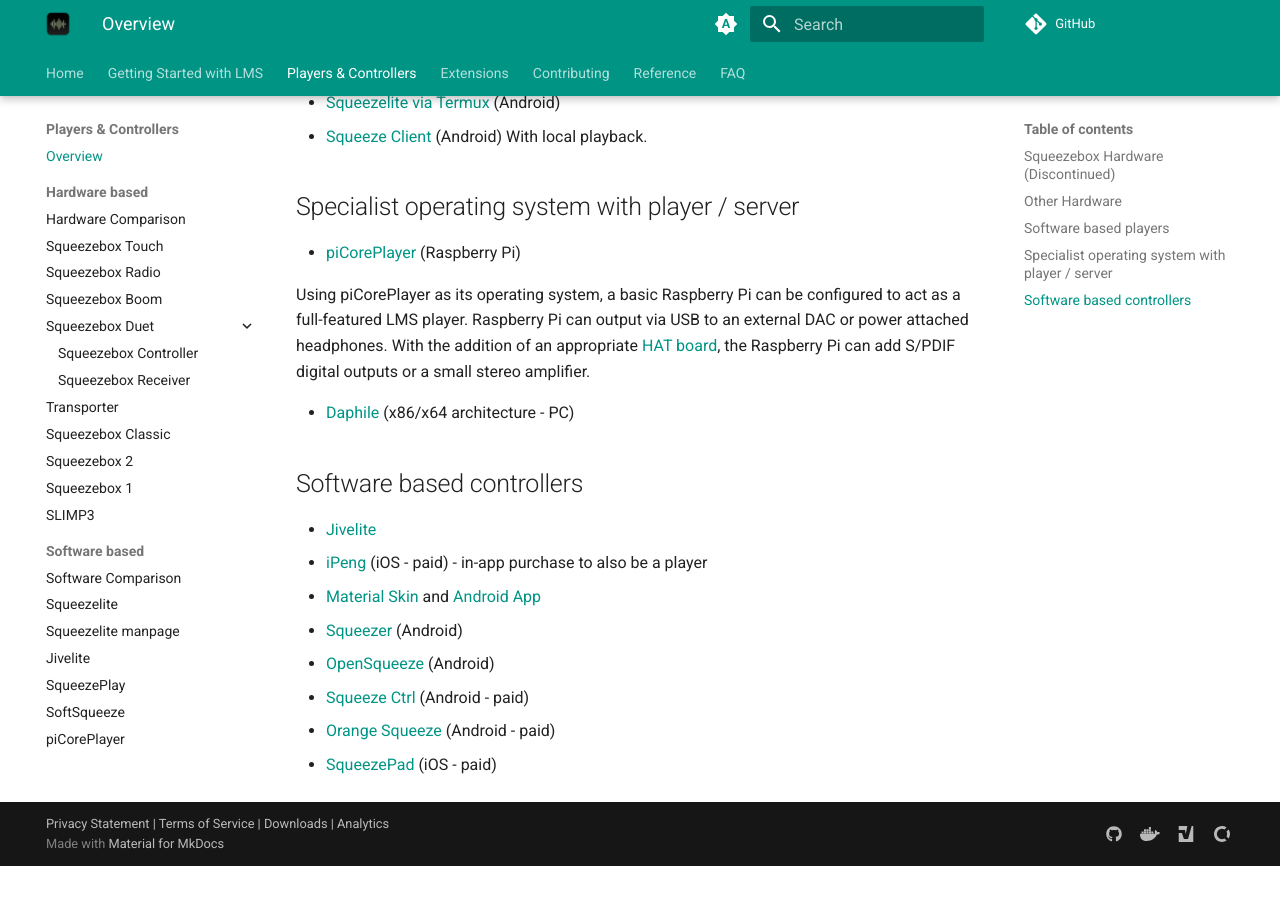
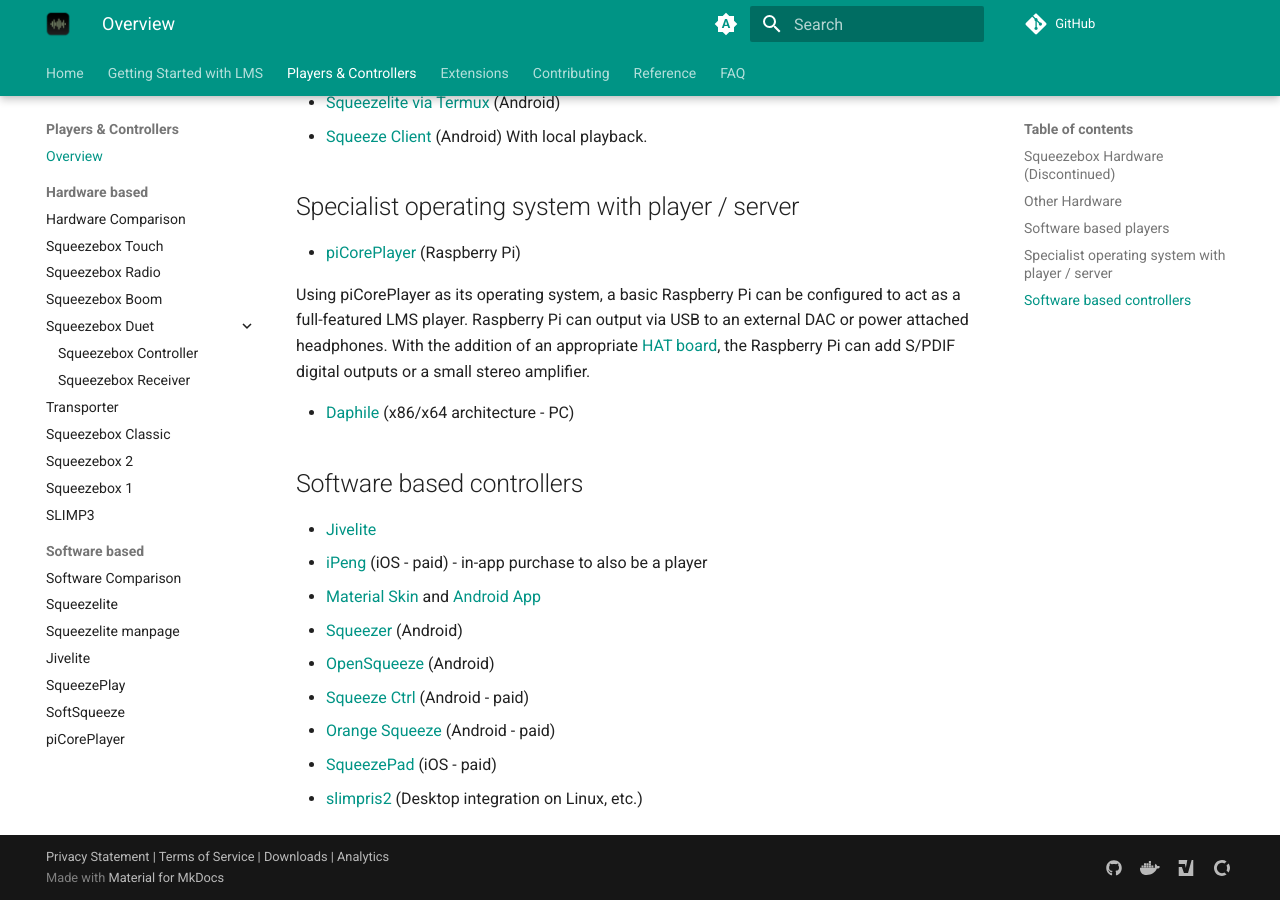
Before and after one commit to LMS-Community/lms-community.github.io, an MkDocs documentation site: the page built from docs/players-and-controllers/index.md, in a window 1280 px wide and 900 px high, scrolled down 2263 px. Built offline with MkDocs 1.6.1 and Material for MkDocs 9.7.7, drawn with Linux system fonts in a browser that asks for light colours; a script that is not in the unit is left out; plug-ins that fetch from the network failed and are left out; comment, search, counter and statistics services are not loaded; before the commit the page ends 3129 px from its top, so only the background shows below that.

Commit message:
Add slimpris2 to list of software-based controllers
Signed-off-by: Peter Oliver <git@mavit.org.uk>

```diff
--- a/docs/players-and-controllers/index.md
+++ b/docs/players-and-controllers/index.md
@@ -83,3 +83,4 @@
 - [Squeeze Ctrl](https://play.google.com/store/apps/details?id=com.angrygoat.android.squeezectrl) (Android - paid)
 - [Orange Squeeze](https://play.google.com/store/apps/details?id=com.orangebikelabs.orangesqueeze) (Android - paid)
 - [SqueezePad](https://apps.apple.com/us/app/squeezepad/id380003002) (iOS - paid)
+- [slimpris2](https://github.com/mavit/slimpris2) (Desktop integration on Linux, etc.)
```
